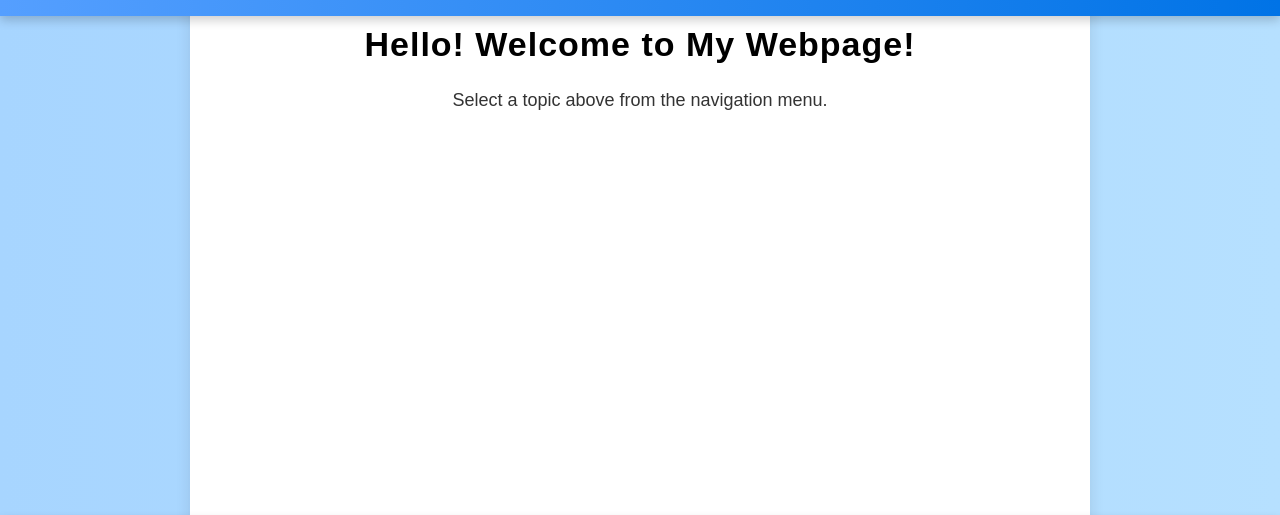
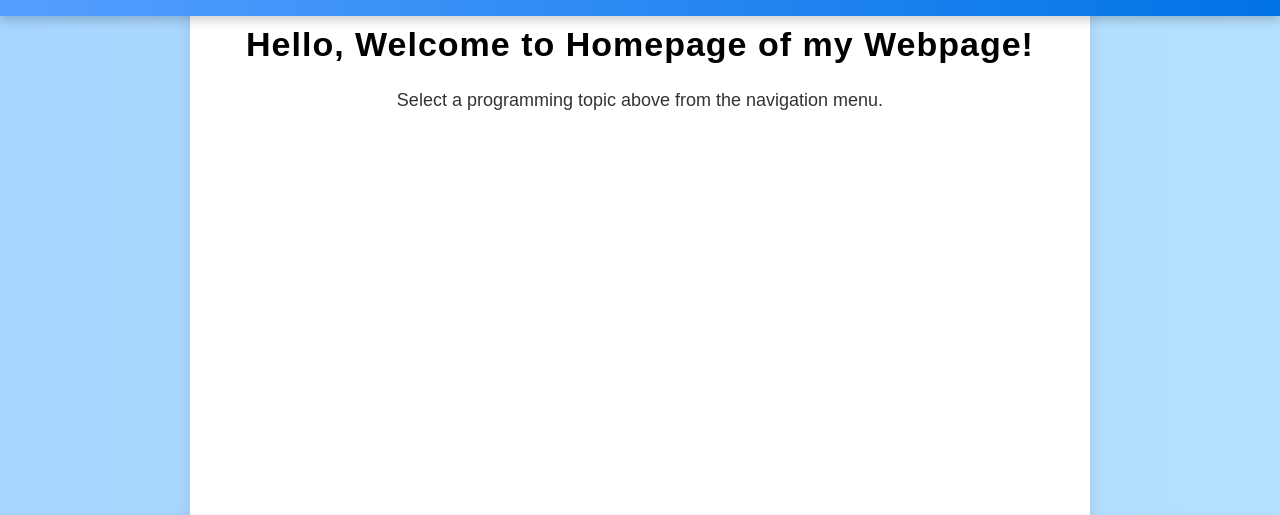
Before and after one commit to Papitzyyy/labact2, a plain HTML site: page index.html in a window 1280 px wide. Shown: the part 166-681 px from the top of the page. Drawn offline with Linux system fonts and the light colour scheme.

Commit message:
index.html

```diff
--- a/index.html
+++ b/index.html
@@ -27,8 +27,8 @@
     </header>
 
     <main>
-        <h1>Hello! Welcome to My Webpage!</h1>
-        <p>Select a topic above from the navigation menu.</p>
+        <h1>Hello, Welcome to Homepage of my Webpage!</h1>
+        <p>Select a programming topic above from the navigation menu.</p>
     </main>
 
   <footer>
```
